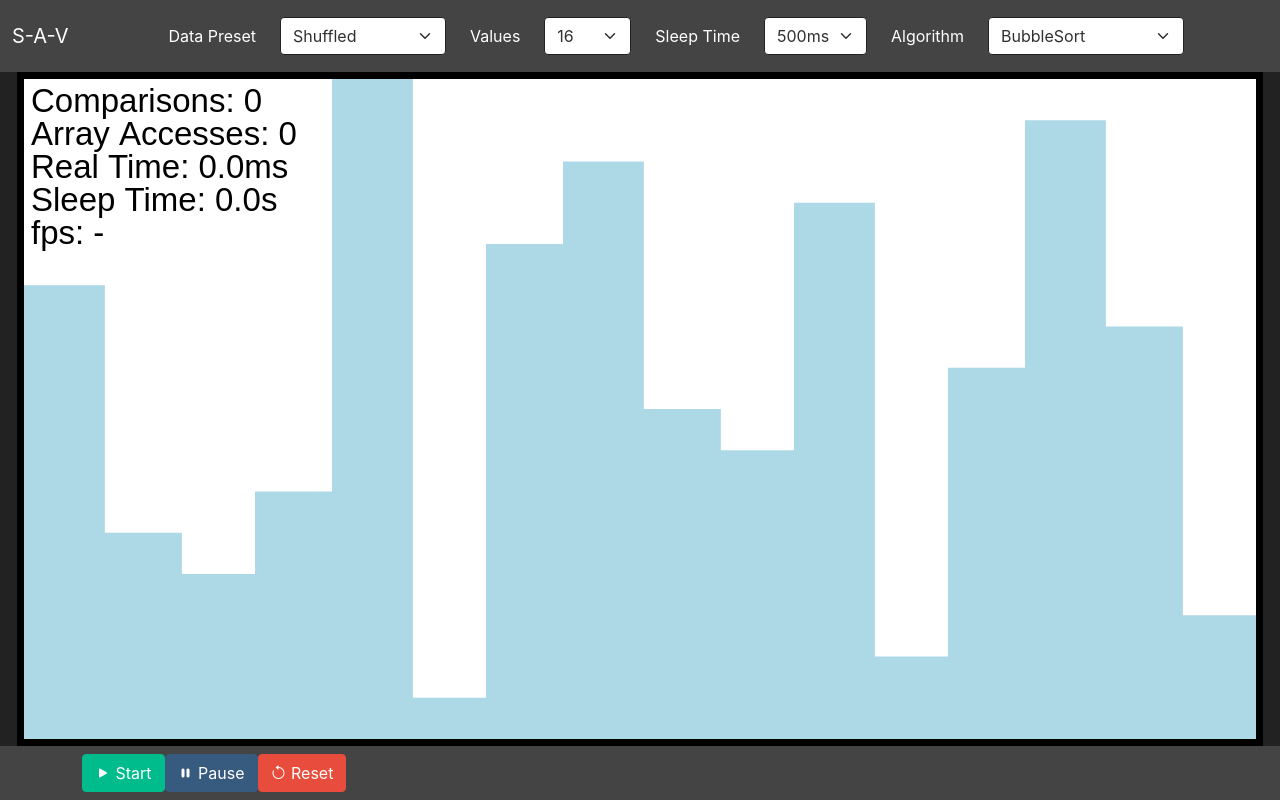
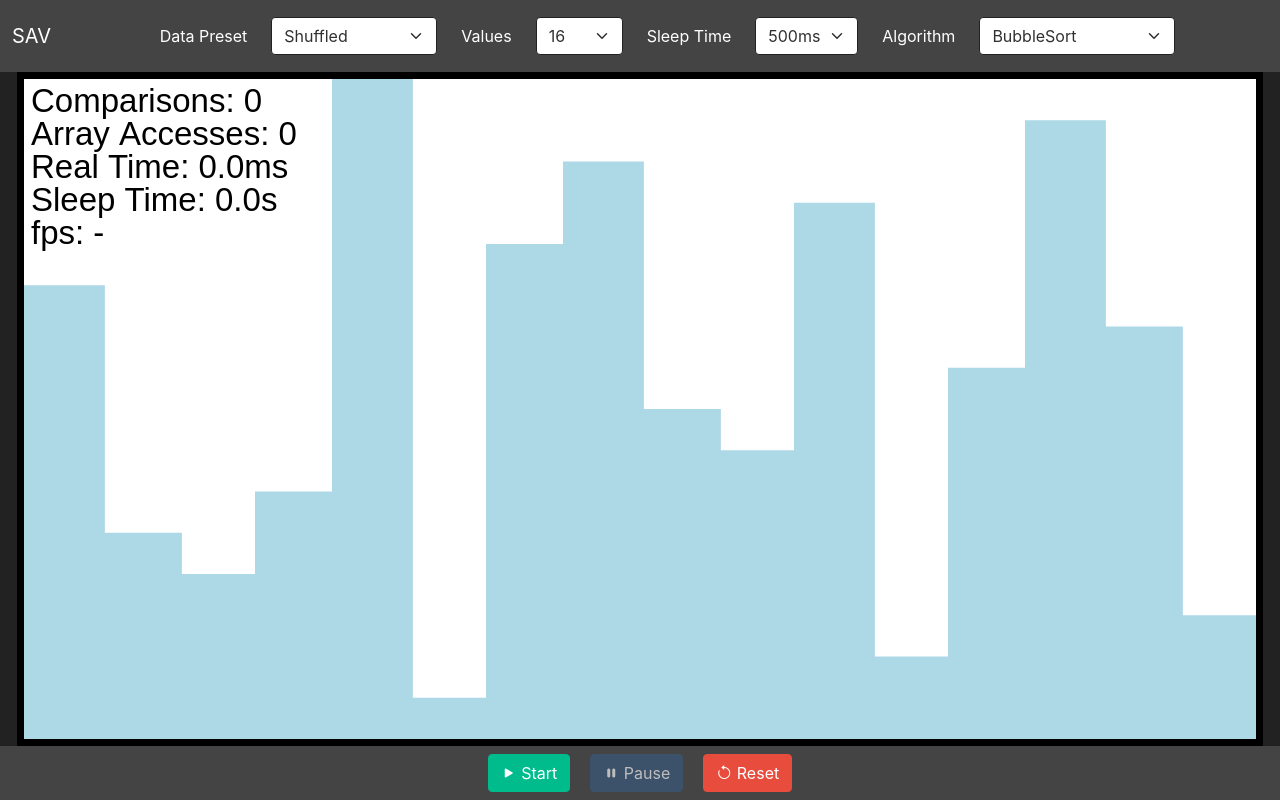
Before and after one commit to nimeji/sorting-algorithm-visualizer, a React (Create React App) app: page / in a window 1280 px wide. Built offline with nearby package versions, Linux system fonts and the light colour scheme.

Commit message:
improved buttons

```diff
--- a/src/components/SortingApp/SortingApp.module.scss
+++ b/src/components/SortingApp/SortingApp.module.scss
@@ -10,13 +10,10 @@
   flex-grow: 1;
 }
 
-.algorithmSelection {
-  position: absolute;
-  top: 10px;
-  left: 50%;
+.footer {
+  justify-content: center;
+
+  &> button {
+    margin: 0 10px;
+  }
 }
-
-.sorterWrapper {
-  width: 100%;
-  height: 100%;
-}
--- a/src/components/SortingApp/SortingApp.tsx
+++ b/src/components/SortingApp/SortingApp.tsx
@@ -16,6 +16,8 @@ export function SortingApp() {
   const [maxValues, setMaxValues] = useState(valueCount);
   const [algorithm, setAlgorithm] = useState<AlgorithmName>('BubbleSort');
 
+  const [enableStart, setEnableStart] = useState(true);
+  const [enablePause, setEnablePause] = useState(false);
 
   const sorterRef = useRef<Sorter>(null);
 
@@ -24,7 +26,7 @@ export function SortingApp() {
       <Navbar collapseOnSelect expand="xl" className="navbar-dark bg-secondary">
         <Container fluid>
           <Navbar.Toggle />
-          <Navbar.Brand>S-A-V</Navbar.Brand>
+          <Navbar.Brand>SAV</Navbar.Brand>
           <Navbar.Collapse>
             <Nav className="w-100 justify-content-center">
               <Nav.Item>
@@ -51,26 +53,42 @@ export function SortingApp() {
             algorithm={algorithm}
             sleepTime={sleepTime}
             onMaxValuesChange={setMaxValues}
+            onFinished={() => {
+              setEnableStart(false);
+              setEnablePause(false);
+            }}
         />
       </Container>
 
-      <Nav className="navbar-dark bg-secondary py-2">
-        <Container>
+      <Nav className={`navbar-dark bg-secondary py-2 ${styles.footer}`}>
           <button
             className="btn btn-success"
-            onClick={()=>sorterRef.current?.start()}
+            onClick={()=>{
+              sorterRef.current?.start()
+              setEnableStart(false);
+              setEnablePause(true);
+            }}
+            disabled={!enableStart}
           ><span className="bi bi-play-fill" /> Start</button>
 
           <button
             className="btn btn-primary"
-            onClick={()=>sorterRef.current?.pause()}
+            onClick={()=>{
+              sorterRef.current?.pause()
+              setEnableStart(true);
+              setEnablePause(false);
+            }}
+            disabled={!enablePause}
           ><span className="bi bi-pause-fill" /> Pause</button>
 
           <button
             className="btn btn-danger"
-            onClick={()=>sorterRef.current?.reset()}
+            onClick={()=>{
+              sorterRef.current?.reset()
+              setEnableStart(true);
+              setEnablePause(false);
+            }}
           ><span className="bi bi-arrow-counterclockwise" /> Reset</button>
-        </Container>
       </Nav>
     </div>
   );
```
